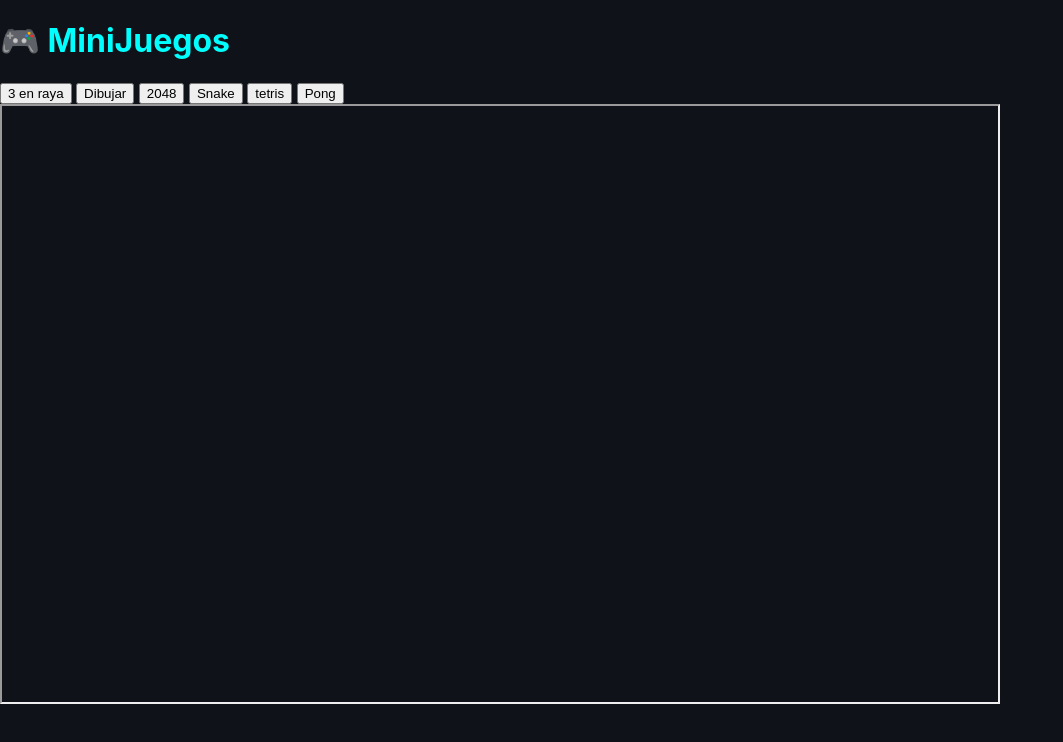
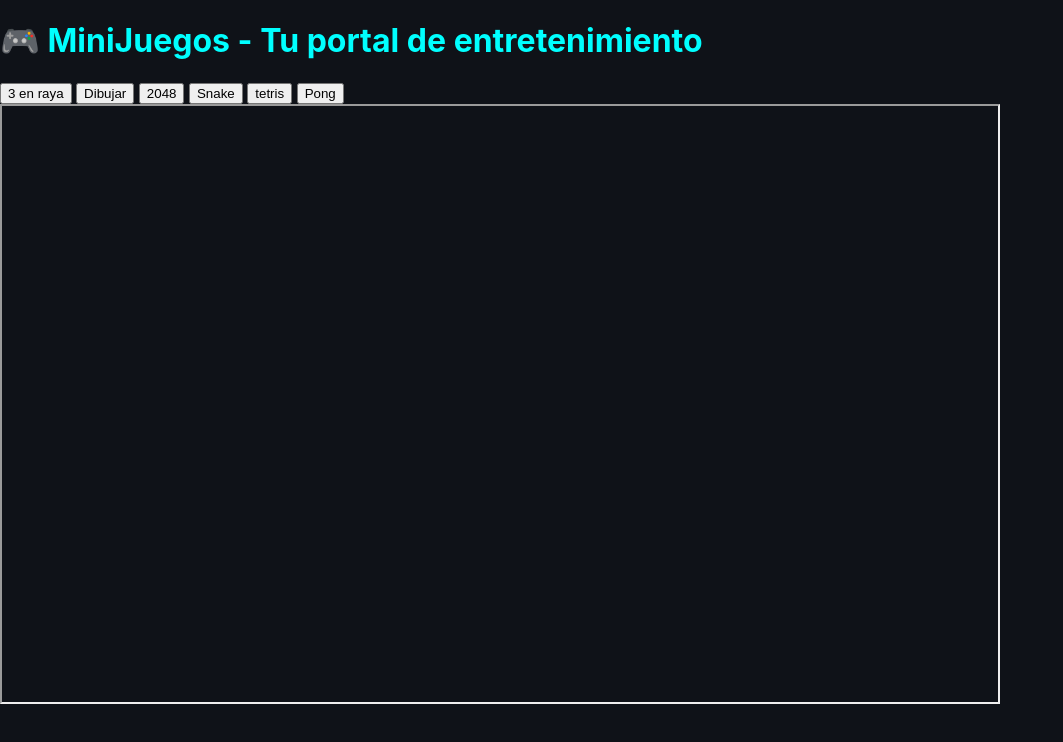
Before and after one commit to AndresitoDAW/MiniJuegos, a plain HTML site: page index.html in a window 1280 px wide. Shown: the whole page, without its empty margins (0-1063 px from the left). Drawn offline with Linux system fonts and the light colour scheme; files that its build step writes are made by us from their sources.

Commit message:
mejoras titulo

```diff
--- a/index.html
+++ b/index.html
@@ -8,7 +8,7 @@
 </head>
 <body>
     <header>
-        <h1>🎮 MiniJuegos</h1>
+        <h1>🎮 MiniJuegos - Tu portal de entretenimiento</h1>
     </header>
 
     <main>
```
